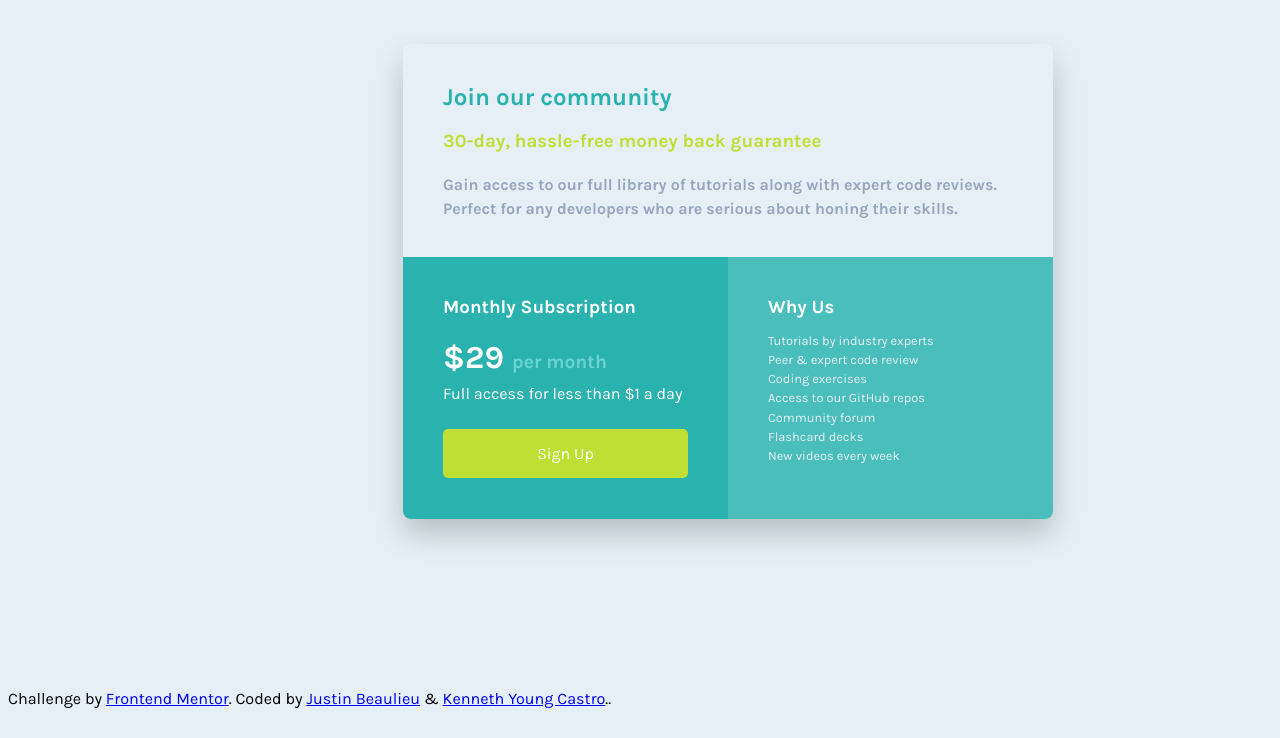
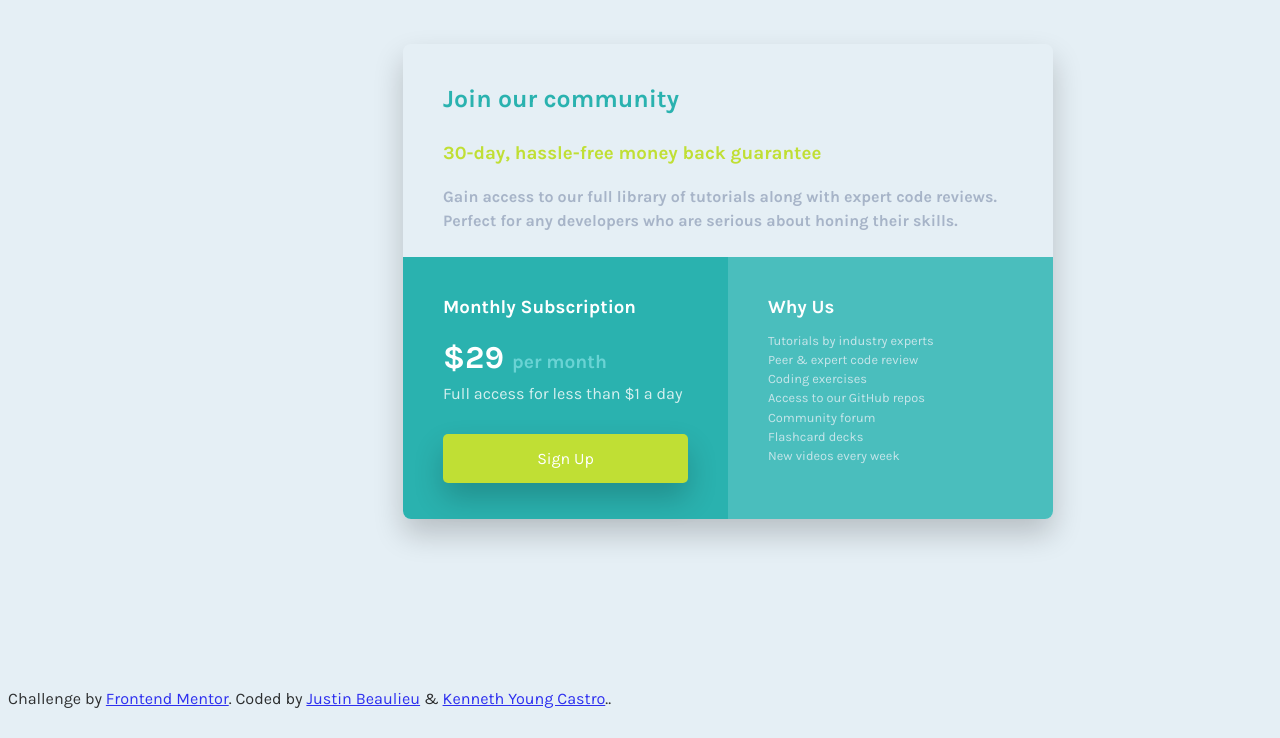
Before and after one commit to Beaulieu527/single-price-grid-component, a plain HTML site: page index.html in a window 1280 px wide. Shown: the part 127-865 px from the top of the page. Drawn offline with Linux system fonts and the light colour scheme.

Commit message:
cleaned up code

```diff
--- a/index.css
+++ b/index.css
@@ -1,5 +1,4 @@
 @import url('https://fonts.googleapis.com/css?family=Karla:400,700&display=swap');
-
 /* ### Primary
 
 - Cyan: hsl(179, 62%, 43%)
@@ -9,7 +8,8 @@
 
 - Light Gray: hsl(204, 43%, 93%)
 - Grayish Blue: hsl(218, 22%, 67%) */
-*{
+
+* {
     box-sizing: border-box;
 }
 
@@ -31,16 +31,13 @@ body {
     border-radius: 8px;
     width: 650px;
     height: 475px;
-    /* border: solid 0.5px rgba(0,0,0,0.2); */
-    box-shadow: 0 15px 30px 0 rgba(0,0,0,0.2)
+    box-shadow: 0 15px 30px 0 rgba(0, 0, 0, 0.2)
 }
 
 .grid {
     border-radius: 8px;
     display: flex;
     flex-direction: column;
-    /* justify-content: space-between; */
-    /* width: 100vw;*/
     height: 100%;
 }
 
@@ -58,10 +55,7 @@ body {
     width: 100%;
     background-color: hsl(179, 62%, 43%);
     color: white;
-    /* padding: 2.5em; */
     border-bottom-left-radius: 8px;
-    /* display: flex;  */
-    /* align-items: center; */
 }
 
 .column-right {
@@ -69,28 +63,18 @@ body {
     width: 100%;
     background-color: rgb(74, 190, 189);
     color: white;
-    /* padding: 2.5em; */
     border-bottom-right-radius: 8px;
 }
 
 .container {
-    /* height: 100%;
-    display: flex;
-    flex-direction: column;
-    justify-content: space-between; */
     padding-left: 40px;
     padding-bottom: 40px;
     padding-right: 40px;
     padding-top: 20px;
-    /* height: 90%; */
-    /* margin-right: auto;
-    margin-left: auto; */
-    /* width: 1170px; */
-    /* width: 80%;
-    display: flex;
-    flex-direction: column;
-    justify-content: center; */
-    /* align-items: center; */
+}
+
+h2{
+    font-size: 1.55em;
 }
 
 .primary {
@@ -99,11 +83,13 @@ body {
 
 .secondary {
     color: hsl(71, 73%, 54%);
+    padding-top: 10px;
 }
 
 .text-muted {
-    color: hsl(218, 22%, 67%) ;
+    color: hsl(218, 22%, 67%);
     line-height: 1.5em;
+    opacity: .8;
 }
 
 .text-muted2 {
@@ -119,10 +105,6 @@ body {
     font-size: 0.6em;
 }
 
-/* .highlight {
-    font-size: 2.25em;
-} */
-
 .button {
     background-color: hsl(71, 73%, 54%);
     color: white;
@@ -132,6 +114,7 @@ body {
     padding-top: 15px;
     padding-bottom: 15px;
     text-align: center;
+    box-shadow: 0 15px 30px 0 rgba(0, 0, 0, 0.2)
 }
 
 p {
@@ -139,20 +122,18 @@ p {
     line-height: 1em;
     margin-block-start: 0;
     padding-top: 10px;
-    padding-bottom: 10px;
+    padding-bottom: 15px;
+    opacity: .8;
 }
-ul{
+
+ul {
     padding: 0;
     list-style: none;
     text-align: left;
     font-size: .8em;
+    opacity: .8;
 }
-h1, h3, h2{
-    /* margin-block-start: 0; */
+
+h1, h3, h2 {
     margin-block-end: 0;
-
-
 }
-/* .font-bigger {
-    font-size: 1.25em;
-} */
```
